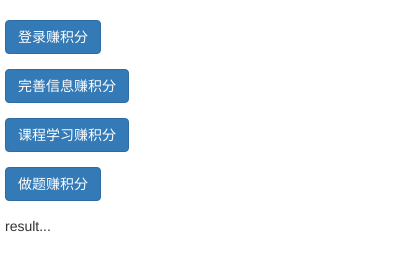
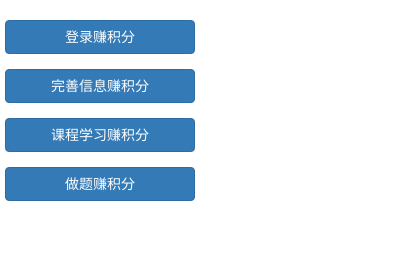
Before and after one commit to liudonghua123/faxuan, a browser extension: page app/popup.html in a window 400 px wide. Drawn offline with nearby package versions, Linux system fonts and the light colour scheme; files that its build step writes are made by us from their sources.

Commit message:
change some ui

```diff
--- a/app/popup.html
+++ b/app/popup.html
@@ -1,5 +1,6 @@
 <!doctype html>
 <html>
+
 <head>
   <meta charset="utf-8">
   <meta name="viewport" content="width=device-width, initial-scale=1, shrink-to-fit=no">
@@ -12,24 +13,23 @@
   <link href="styles/main.css" rel="stylesheet">
   <!-- endbuild -->
 </head>
+
 <body>
   <form class="form-horizontal">
     <div class="form-group">
-        <button type="button" id="loginPointButton" class="porintButton btn btn-primary col-sm-12">登录赚积分</button>
+      <button type="button" id="loginPointButton" class="porintButton btn btn-primary col-xs-12">登录赚积分</button>
     </div>
     <div class="form-group">
-        <button type="button" id="completionPointButton" class="porintButton btn btn-primary col-sm-12">完善信息赚积分</button>
+      <button type="button" id="completionPointButton" class="porintButton btn btn-primary col-xs-12">完善信息赚积分</button>
     </div>
     <div class="form-group">
-        <button type="button" id="learningPointButton" class="porintButton btn btn-primary col-sm-12">课程学习赚积分</button>
+      <button type="button" id="learningPointButton" class="porintButton btn btn-primary col-xs-12">课程学习赚积分</button>
     </div>
     <div class="form-group">
-        <button type="button" id="exercisePointButton" class="porintButton btn btn-primary col-sm-12">做题赚积分</button>
-      </div>
-      <div class="form-group">
-        <p id="result">result...</p>
+      <button type="button" id="exercisePointButton" class="porintButton btn btn-primary col-xs-12">做题赚积分</button>
     </div>
   </form>
+  <p id="result" class="text-info bg-info"></p>
 
   <!-- build:js scripts/popup-vendor.js -->
   <!-- bower:js -->
@@ -43,4 +43,5 @@
   <script src="scripts/popup.js"></script>
   <!-- endbuild -->
 </body>
+
 </html>
--- a/app/scripts.babel/popup.js
+++ b/app/scripts.babel/popup.js
@@ -1,6 +1,6 @@
 let callback = response => {
     console.log('The Popup got the following Message: ' + JSON.stringify(response));
-    $('#result').text(`today score: ${response.scores[6]}, total score: ${response.scores[12]}`);
+    $('#result').text(`today: ${response.scores[6]}, total: ${response.scores[12]}`);
 };
 
 $('.porintButton').click(function() {
--- a/app/styles/main.css
+++ b/app/styles/main.css
@@ -1,3 +1,4 @@
 body {
   padding: 20px;
+  width: 200px;
 }
```
Lines whose indentation alone changed are shown as unchanged.
